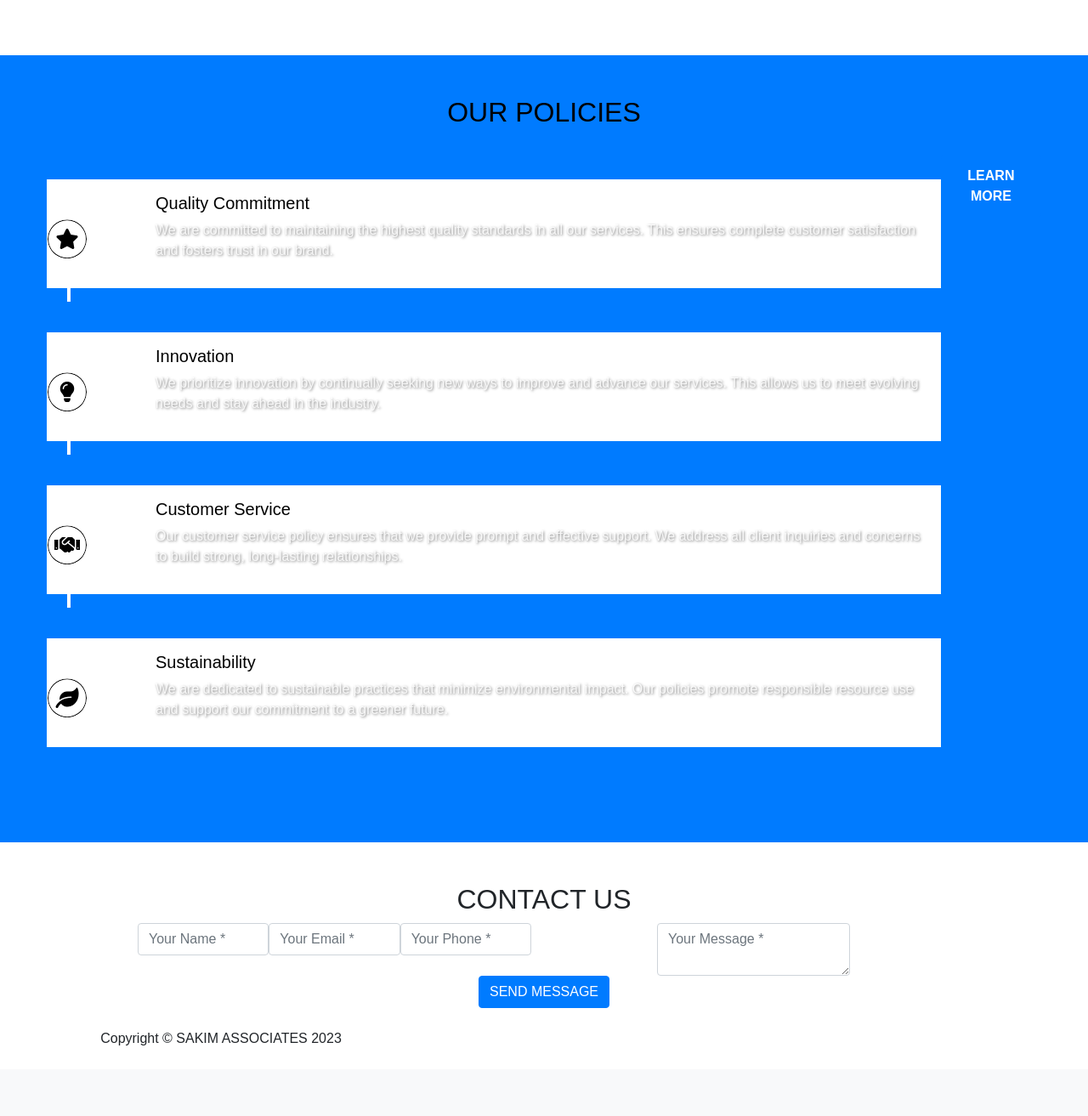
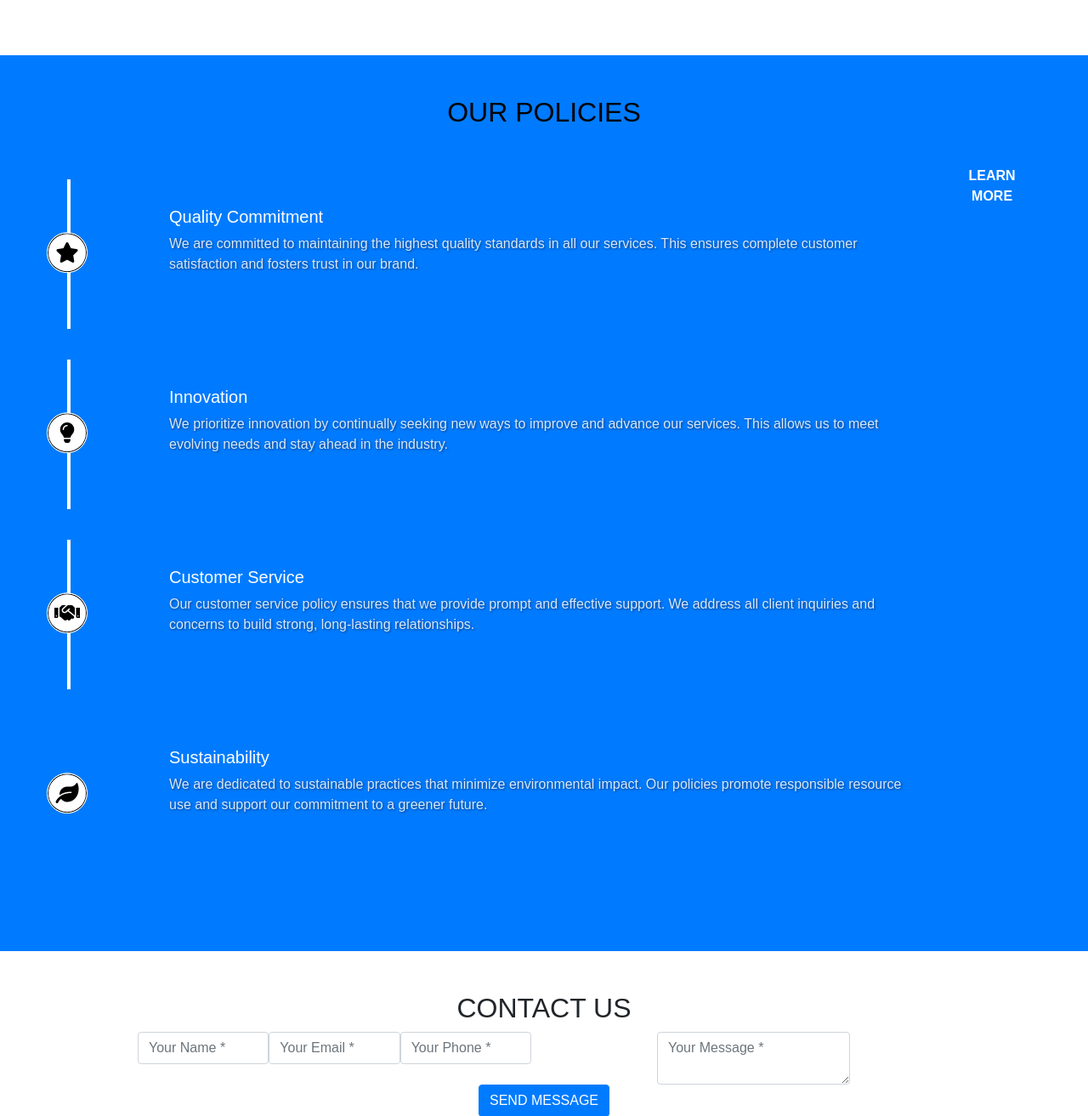
Before and after one commit to ElvisMw/bleaukraft_limited, a Django app: page /branding/landingpage/ in a window 1280 px wide. Shown: the part 3712-5025 px from the top of the page at 85% size. Before the commit the page ends 4942 px from the top, so only its background shows below. Run offline with Django 4.2, Linux system fonts and the light colour scheme; some libraries are stand-ins or nearby versions.

Commit message:
landing page update services at a glance 4

```diff
--- a/bleaukraft/branding/templates/branding/landingpage.html
+++ b/bleaukraft/branding/templates/branding/landingpage.html
@@ -699,7 +699,7 @@
 /* Policy Timeline Section */
 /* Policy Timeline Section */
 #policy-timeline {
-  background-color: #007bff; /* Primary color background */
+  background-color: #007bff; /* Primary color background for the section */
   color: black; /* Set text color to black */
   padding: 3rem 0; /* Adjust padding as needed */
 }
@@ -715,7 +715,6 @@
 
 #policy-timeline .timeline-item {
   position: relative;
-  background-color: white; /* Background for timeline items */
   color: black; /* Ensure text color inside timeline items is black */
   padding: 1rem 1rem 1rem 4rem;
   cursor: pointer;
@@ -744,18 +743,22 @@
 }
 
 #policy-timeline .timeline-content {
+  background-color: #007bff; /* Primary blue background for content */
+  color: white; /* Ensure text color is white for contrast */
   margin-left: 4rem;
+  padding: 1rem;
+  border-radius: 0.25rem; /* Optional: add border radius for rounded corners */
   z-index: 1; /* Ensure the content is above the line */
 }
 
 #policy-timeline .timeline-title {
   font-size: 1.25rem;
   margin-bottom: 0.5rem;
-  color: black; /* Ensure title color is black */
+  color: white; /* Ensure title color is white */
 }
 
 #policy-timeline .text-muted {
-  color: rgba(0, 0, 0, 0.7); /* Darker text color for muted text */
+  color: rgba(255, 255, 255, 0.8); /* Muted text in white with reduced opacity */
 }
 
 #policy-timeline .timeline-item:hover {
```
